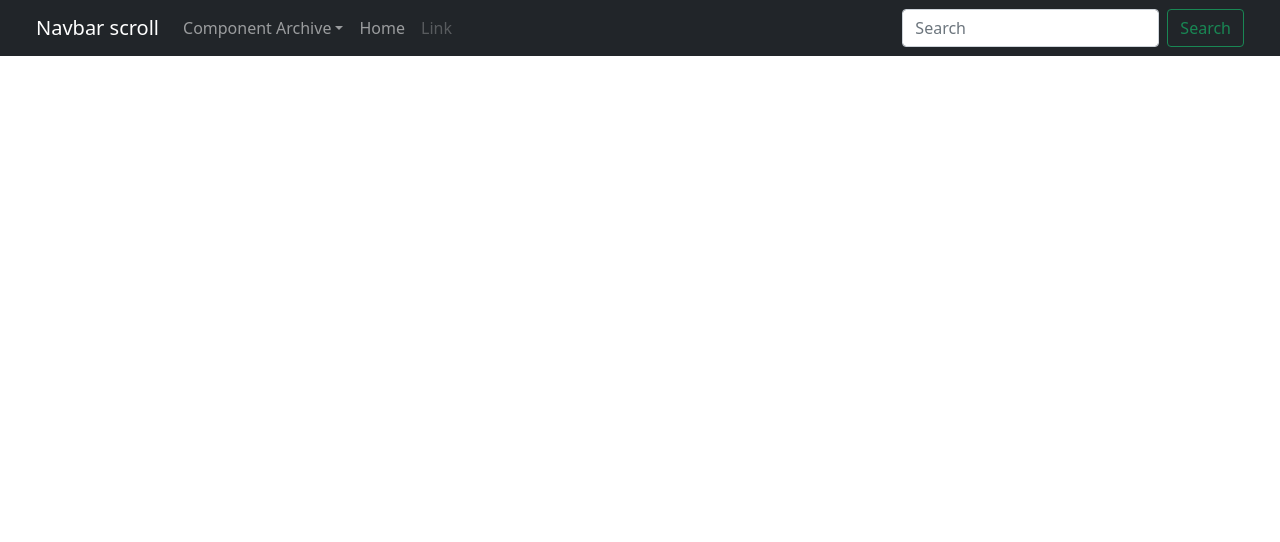
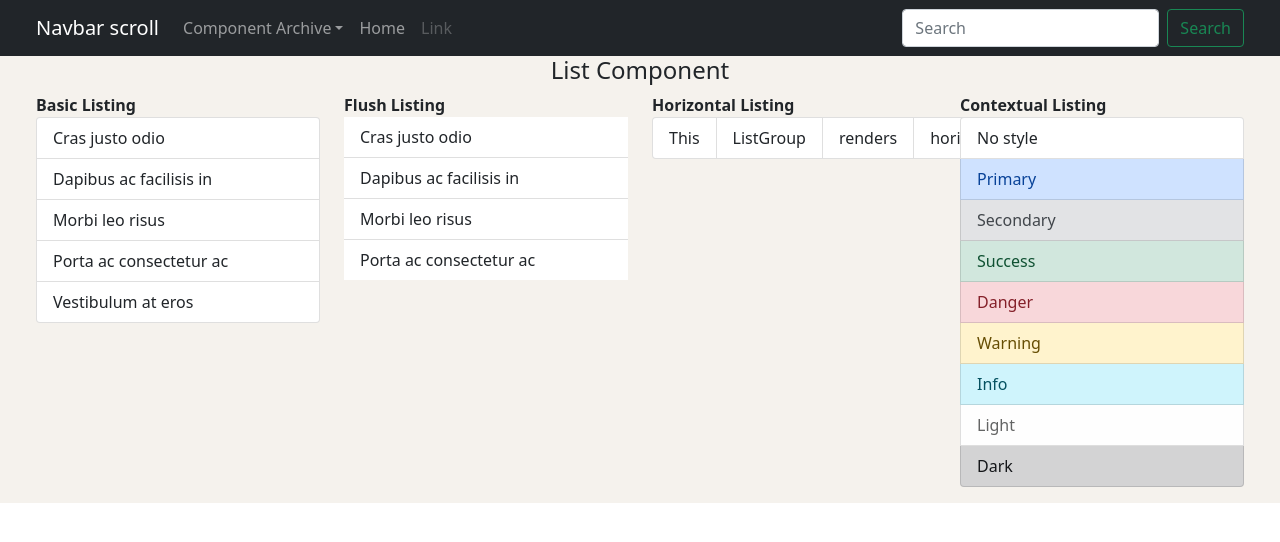
Before and after one commit to osmanforhad/react-js-components, a React (Create React App) app: page /list in a window 1280 px wide. Shown: the top 542 px of the page. Built offline with nearby package versions, Linux system fonts and the light colour scheme.

Commit message:
working with listing component concept

```diff
--- a/src/components/common/TopNav.js
+++ b/src/components/common/TopNav.js
@@ -10,6 +10,7 @@ import CardComponent from "../card-component/CardComponent";
 import Offcanvas from "../card-component/OffCanvas";
 import CarousalComponent from "../carousal-component/CarousalComponent";
 import Figurecomponent from "../figure-component/FigureComponent";
+import Listcomponent from "../list-component/ListComponent";
 import Navigation from "../navigation/Navigation";
 
 class TopNav extends Component {
@@ -32,6 +33,7 @@ class TopNav extends Component {
             <Route path="/bred-crumb" element={<BreadcrumbComponent />} />
             <Route path="/carousal" element={<CarousalComponent />} />
             <Route path="/figure" element={<Figurecomponent />} />
+            <Route path="/list" element={<Listcomponent />} />
           </Routes>
         </Router>
       </Fragment>
--- /dev/null
+++ b/src/components/list-component/ListComponent.js
@@ -0,0 +1,68 @@
+import React, { Component } from "react";
+import { Col, Container, ListGroup, Row } from "react-bootstrap";
+
+class Listcomponent extends Component {
+  render() {
+    return (
+      <div>
+        <h4 className="text-center">List Component</h4>
+        <Container fluid={true}>
+          <Row>
+            <Col xl={3} lg={3} md={3} sm={4} xs={4}>
+              <p>
+                <b>Basic Listing</b>
+                <ListGroup>
+                  <ListGroup.Item>Cras justo odio</ListGroup.Item>
+                  <ListGroup.Item>Dapibus ac facilisis in</ListGroup.Item>
+                  <ListGroup.Item>Morbi leo risus</ListGroup.Item>
+                  <ListGroup.Item>Porta ac consectetur ac</ListGroup.Item>
+                  <ListGroup.Item>Vestibulum at eros</ListGroup.Item>
+                </ListGroup>
+              </p>
+            </Col>
+            <Col xl={3} lg={3} md={3} sm={4} xs={4}>
+              <p>
+                <b>Flush Listing</b>
+                <ListGroup variant="flush">
+                  <ListGroup.Item>Cras justo odio</ListGroup.Item>
+                  <ListGroup.Item>Dapibus ac facilisis in</ListGroup.Item>
+                  <ListGroup.Item>Morbi leo risus</ListGroup.Item>
+                  <ListGroup.Item>Porta ac consectetur ac</ListGroup.Item>
+                </ListGroup>
+              </p>
+            </Col>
+            <Col xl={3} lg={3} md={3} sm={4} xs={4}>
+              <p>
+                <b>Horizontal Listing</b>
+                <ListGroup horizontal>
+                  <ListGroup.Item>This</ListGroup.Item>
+                  <ListGroup.Item>ListGroup</ListGroup.Item>
+                  <ListGroup.Item>renders</ListGroup.Item>
+                  <ListGroup.Item>horizontally!</ListGroup.Item>
+                </ListGroup>
+              </p>
+            </Col>
+            <Col xl={3} lg={3} md={3} sm={4} xs={4}>
+              <p>
+                <b>Contextual Listing</b>
+                <ListGroup>
+                  <ListGroup.Item>No style</ListGroup.Item>
+                  <ListGroup.Item variant="primary">Primary</ListGroup.Item>
+                  <ListGroup.Item variant="secondary">Secondary</ListGroup.Item>
+                  <ListGroup.Item variant="success">Success</ListGroup.Item>
+                  <ListGroup.Item variant="danger">Danger</ListGroup.Item>
+                  <ListGroup.Item variant="warning">Warning</ListGroup.Item>
+                  <ListGroup.Item variant="info">Info</ListGroup.Item>
+                  <ListGroup.Item variant="light">Light</ListGroup.Item>
+                  <ListGroup.Item variant="dark">Dark</ListGroup.Item>
+                </ListGroup>
+              </p>
+            </Col>
+          </Row>
+        </Container>
+      </div>
+    );
+  }
+}
+
+export default Listcomponent;
--- a/src/components/navigation/Navigation.js
+++ b/src/components/navigation/Navigation.js
@@ -58,6 +58,9 @@ class Navigation extends Component {
                   <NavDropdown.Item as={Link} to="/figure">
                     Figure Box
                   </NavDropdown.Item>
+                  <NavDropdown.Item as={Link} to="/list">
+                    List Component
+                  </NavDropdown.Item>
                   <NavDropdown.Divider />
                   <NavDropdown.Item>Something else here</NavDropdown.Item>
                 </NavDropdown>
```
